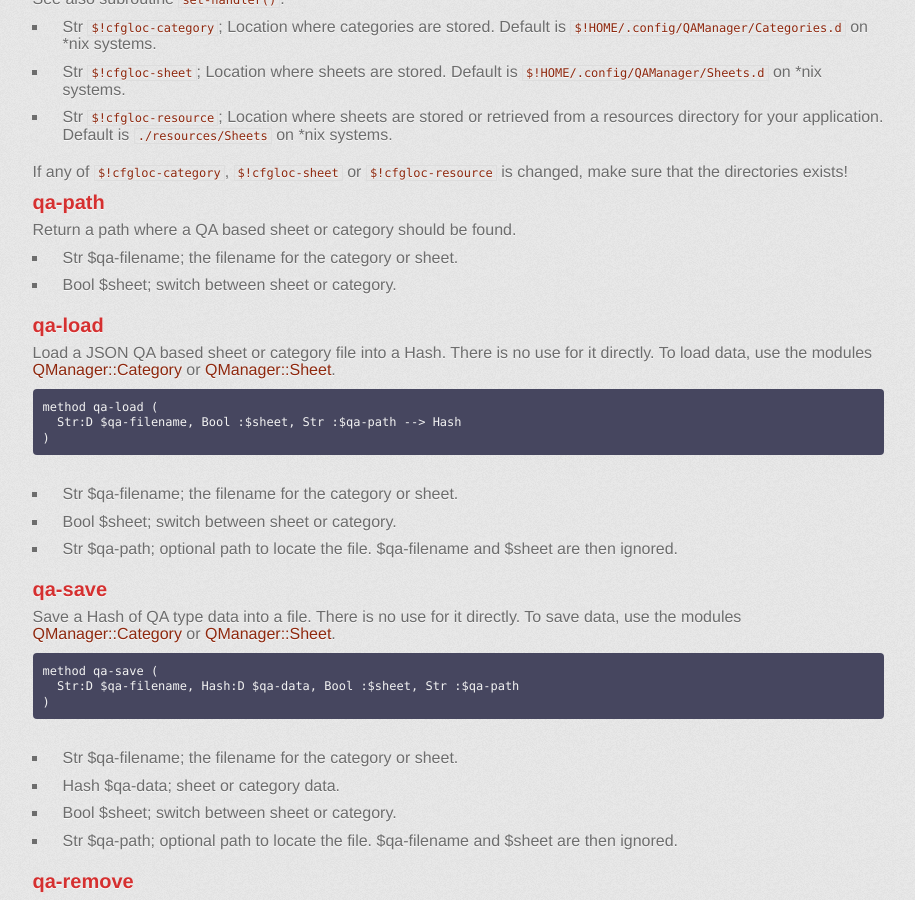
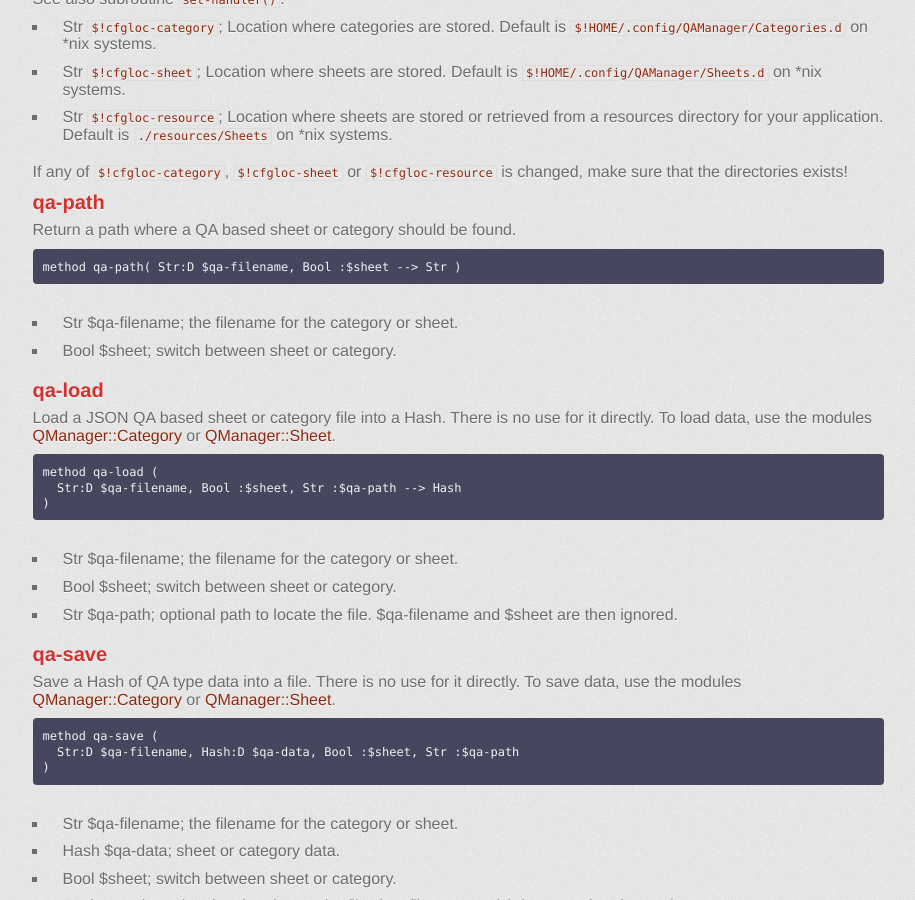
Before and after one commit to MARTIMM/qa-manager, a Jekyll site: the page built from docs/content-docs/reference/QATypes.md, in a window 1280 px wide and 900 px high, scrolled down 1423 px. Shown: the whole window, without its empty margins (313-1228 px from the left). Built offline with Jekyll 4.4.1, drawn with Linux system fonts in a browser that asks for light colours; some web fonts are replaced; our own code applies the rules of GitHub Pages for plain Markdown files.

Commit message:
pod addition

```diff
--- a/docs/content-docs/reference/QATypes.md
+++ b/docs/content-docs/reference/QATypes.md
@@ -71,6 +71,8 @@ qa-path
 
 Return a path where a QA based sheet or category should be found.
 
+    method qa-path( Str:D $qa-filename, Bool :$sheet --> Str )
+
   * Str $qa-filename; the filename for the category or sheet.
 
   * Bool $sheet; switch between sheet or category.
```
Also changed, not shown: 1 other file.
